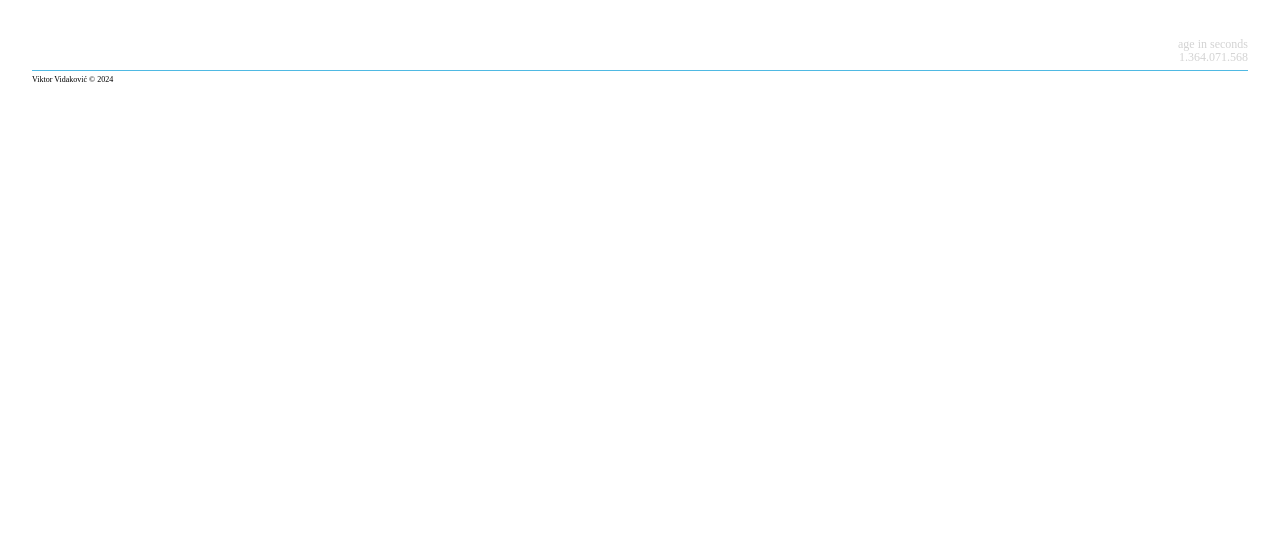
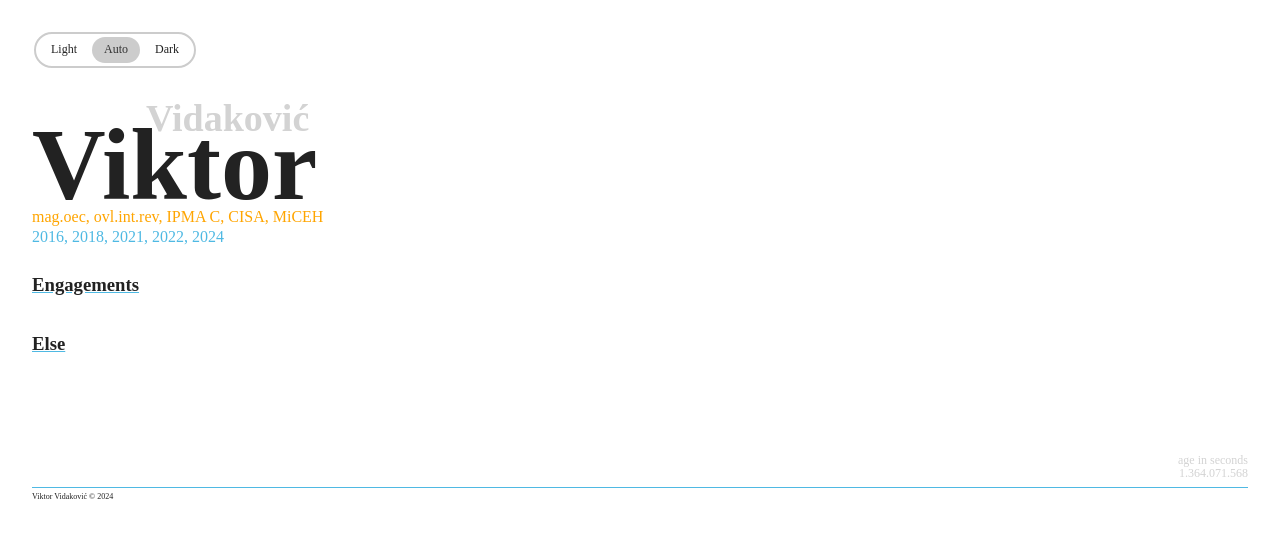
Before and after one commit to wser/vv_site, a website built with Vite: page index.html in a window 1280 px wide. Built offline with nearby package versions, Linux system fonts and the light colour scheme.

Commit message:
add light_switch

```diff
--- /dev/null
+++ b/src/light_switch.js
@@ -0,0 +1,11 @@
+export const light_switch = () => {
+// set light_switch state
+    const colorScheme = document.getElementById("colorScheme")
+    colorScheme.addEventListener('change', e => localStorage.setItem('color-scheme', e.target.value))
+
+//get local storage scheme state
+    const scheme = localStorage.getItem('color-scheme') || 'auto'
+    // if (scheme) document.documentElement.style.setProperty('--darkmode', scheme)
+    const selected = [...colorScheme.elements].filter(e=> e.value === scheme)
+    if(selected) selected[0].checked = true;
+}
--- a/src/main.js
+++ b/src/main.js
@@ -1,15 +1,32 @@
 import snarky from './snarky.js'
 import { time } from "./time.js"
+import { light_switch } from "./light_switch.js"
+const c = e => console.log(e)
 
-// const c = e => console.log(e)
+const lightSwitch = `
+  <fieldset class="toggle-group" id="colorScheme">
+    <label>
+      <input type="radio" name="color-scheme" id="color-scheme-light" value="0" data-sr>
+      Light
+    </label>
+    <label>
+      <input type="radio" name="color-scheme" value="auto" checked data-sr>
+      Auto
+    </label>
+    <label>
+      <input type="radio" name="color-scheme" id="color-scheme-dark" value="1" data-sr>
+      Dark
+    </label>
+  </fieldset>
+`
 
-// // add main content
-// const html = fetch("./vv.md")
-// html
-//     .then(res => res.text())
-//     .then(txt => snarky(txt))
-//     .then(val => document.querySelector("#content").innerHTML = val)
-//     .catch(e=>c(e))
+// add main content
+const html = fetch("./vv.md")
+html
+    .then(res => res.text())
+    .then(txt => snarky(txt))
+    .then(val => document.querySelector("#content").innerHTML = lightSwitch+val)
+    .catch(e=>c(e))
 
 // // add used tech stack
 // const tech = fetch("./stack.md")
@@ -19,5 +36,11 @@ import { time } from "./time.js"
 //     .then(val => document.querySelector("#tech").innerHTML = val)
 //     .catch(e=>c(e))
 
-// display time passed
-time()
+
+
+
+window.addEventListener('load', async e => {
+    // display time passed
+    await time()
+    await light_switch()
+})
--- a/style/index.css
+++ b/style/index.css
@@ -1,6 +1,8 @@
 @import 'modern-normalize.min.css';
 @import 'root.css';
 @import 'fonts.css';
+@import 'light_switch.css';
+
 @import 'certs.css';
 @import 'footer.css';
 @import 'time.css';
--- /dev/null
+++ b/style/light_switch.css
@@ -0,0 +1,71 @@
+/* body {
+	background-color: color-mix(in srgb, Canvas, CanvasText 2.5%);
+	color: color-mix(in srgb, CanvasText, Canvas 15%);;
+	color-scheme: light dark;
+} */
+
+:where(html) {
+	--darkmode: 0;
+	container-name: root;
+	container-type: normal;
+}
+
+body {
+	--background-color: #FFF;
+	--text-color: #222;
+	background-color: var(--background-color);
+	color: var(--text-color);
+	color-scheme: light dark;
+	font-family: ui-sans-serf, system-ui, sans-serif;
+}
+
+@media (prefers-color-scheme: dark) {
+	html {--dark-mode: 1; }
+}
+@media (prefers-color-scheme: light) {
+	html {--dark-mode: 0; }
+}
+
+
+html:has(#color-scheme-light:checked) { --darkmode: 0; }
+html:has(#color-scheme-dark:checked) { --darkmode: 1; }
+
+@container root style(--darkmode: 1){
+	body {
+		--background-color: hsl(228, 5%, 15%);
+		--text-color: hsl(228, 5%, 80%);
+	}
+}
+
+
+.toggle-group {
+	border: 2px solid #ccc;
+	border-radius: 24px;
+	inline-size: fit-content;
+	padding: 3px;
+	font-size: 12px;;
+}
+
+.toggle-group label {
+	border-radius: 21px;
+	cursor: pointer;
+	display: inline-flex;
+	padding: 0.5em 1em;
+	text-align: center;
+	user-select: none;
+}
+
+.toggle-group label:has(input:checked){
+	background-color: #ccc;
+	color: #333;
+}
+
+[data-sr] {
+	clip: rect (0 0 0 0);
+	clip-path: inset(50%);
+	height: 1px;
+	overflow: hidden;
+	position: absolute;
+	white-space: nowrap;
+	width: 1px;
+}
```
Also changed, not shown: index.html (+1 -0 lines).
